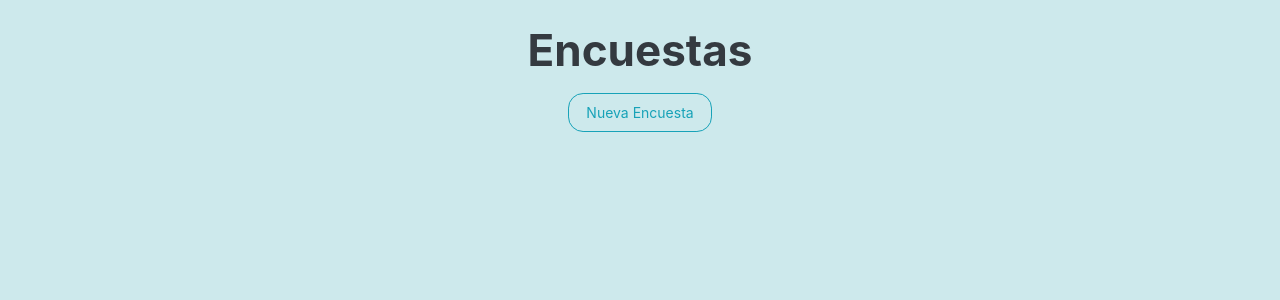
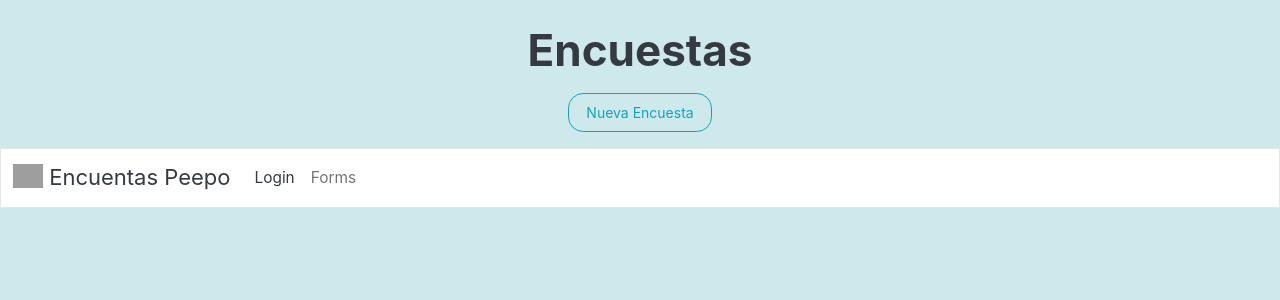
Before and after one commit to Xeraclom14/is2-proyecto, a Flask app: page /forms in a window 1280 px wide. Shown: the top 300 px of the page. Run offline with Flask 2, Linux system fonts and the light colour scheme; data that the repository does not hold is empty; some libraries are stand-ins or nearby versions; grey boxes are pictures that could not be loaded.

Commit message:
Update base.html

```diff
--- a/templates/base.html
+++ b/templates/base.html
@@ -14,5 +14,29 @@
     {% endblock %}
     <!-- JavaScript Bundle with Popper -->
     <script src="https://cdn.jsdelivr.net/npm/bootstrap@5.1.3/dist/js/bootstrap.bundle.min.js" integrity="sha384-ka7Sk0Gln4gmtz2MlQnikT1wXgYsOg+OMhuP+IlRH9sENBO0LRn5q+8nbTov4+1p" crossorigin="anonymous"></script>
+
+<body style="background-color:greenyellow">
+  <nav class="navbar navbar-expand-lg navbar-light bg-light"> <!-- Barra de navegacion con botones. -->
+        <div class="container-fluid">
+            <a class="navbar-brand" href="/">
+                <img src="https://i.kym-cdn.com/entries/icons/mobile/000/000/142/feelsgoodman.jpg" alt="" width="30" height="24" class="d-inline-block align-text-top">
+                Encuentas Peepo
+              </a>
+          <button class="navbar-toggler" type="button" data-bs-toggle="collapse" data-bs-target="#navbarNav" aria-controls="navbarNav" aria-expanded="false" aria-label="Toggle navigation">
+            <span class="navbar-toggler-icon"></span>
+          </button>
+          <div class="collapse navbar-collapse" id="navbarNav">
+            <ul class="navbar-nav">
+              <li class="nav-item">
+                <a class="nav-link active" aria-current="page" href="/login">Login</a>
+              </li>
+              <li class="nav-item">
+                <a class="nav-link" href="/forms">Forms</a>
+              </li>
+            </ul>
+          </div>
+        </div>
+      </nav>
+
 </body>
 </html>
```
